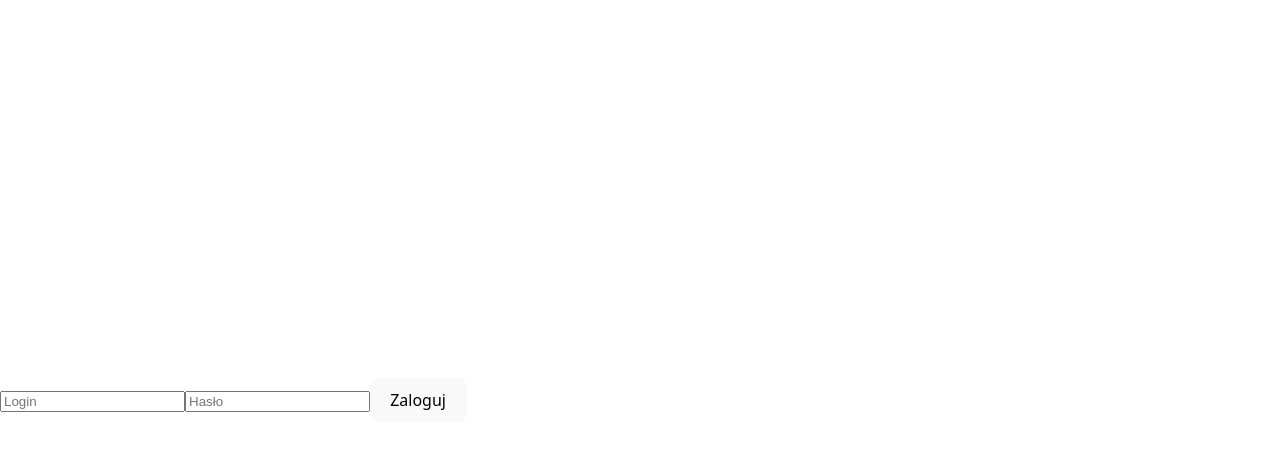
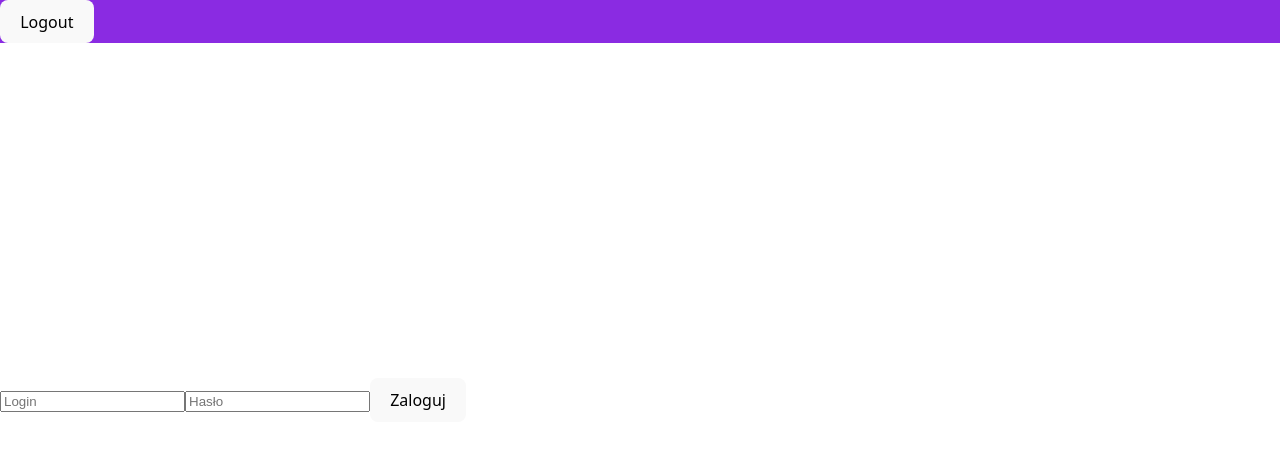
Before and after one commit to Gniewo1/Kcalculator, a React (Vite) app in the folder frontend/: page /login in a window 1280 px wide. Shown: the top 450 px of the page. Built offline with nearby package versions, Linux system fonts and the light colour scheme.

Commit message:
Navbar added but no finished

```diff
--- /dev/null
+++ b/frontend/src/components/Navbar/Navbar.css
@@ -0,0 +1,8 @@
+.navbar{
+    position: fixed;
+    display: flex;
+    width: 100%;
+    top:0;
+    align-items: center;
+    background-color: blueviolet;
+}
--- /dev/null
+++ b/frontend/src/components/Navbar/Navbar.jsx
@@ -0,0 +1,38 @@
+import React from "react";
+import "./Navbar.css";
+
+const Navbar = () => {
+
+const logout = async () => {
+  const token = localStorage.getItem("token");
+
+    if (token) {
+        try {
+        await axios.post(
+            "http://127.0.0.1:8000/api/auth/logout/",
+            {},
+            {
+            headers: {
+                Authorization: `Token ${token}`,
+            },
+            }
+        );
+        } catch (err) {
+        console.error("Logout error:", err);
+        }
+    }
+
+    // usuń token lokalnie
+    localStorage.removeItem("token");
+    window.location.href = "/login"; // przekierowanie na login
+    };
+
+  return (
+    <nav className="navbar">
+      <button onClick={logout}>Logout</button>
+    </nav>
+  );
+
+};
+
+export default Navbar;
--- a/frontend/src/pages/Login.jsx
+++ b/frontend/src/pages/Login.jsx
@@ -1,5 +1,6 @@
-import React, { useState } from "react";
+import { useState } from "react";
 import axios from "axios";
+import Navbar from "../components/Navbar/Navbar";
 
 export default function Login() {
   const [username, setUsername] = useState("");
@@ -16,10 +17,13 @@ export default function Login() {
   };
 
   return (
+    <>
+    <Navbar/>
     <form onSubmit={handleSubmit}>
       <input value={username} onChange={(e) => setUsername(e.target.value)} placeholder="Login" />
       <input type="password" value={password} onChange={(e) => setPassword(e.target.value)} placeholder="Hasło" />
       <button type="submit">Zaloguj</button>
     </form>
+    </>
   );
 }
```
